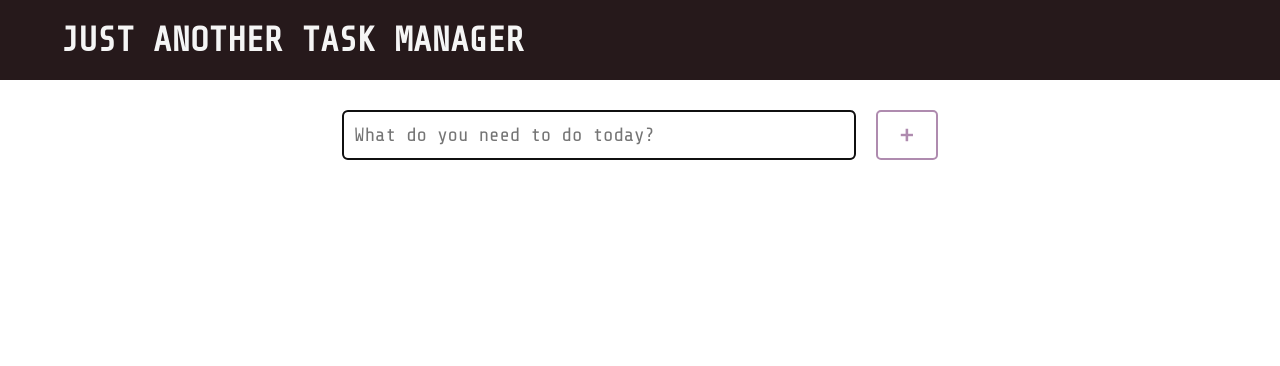
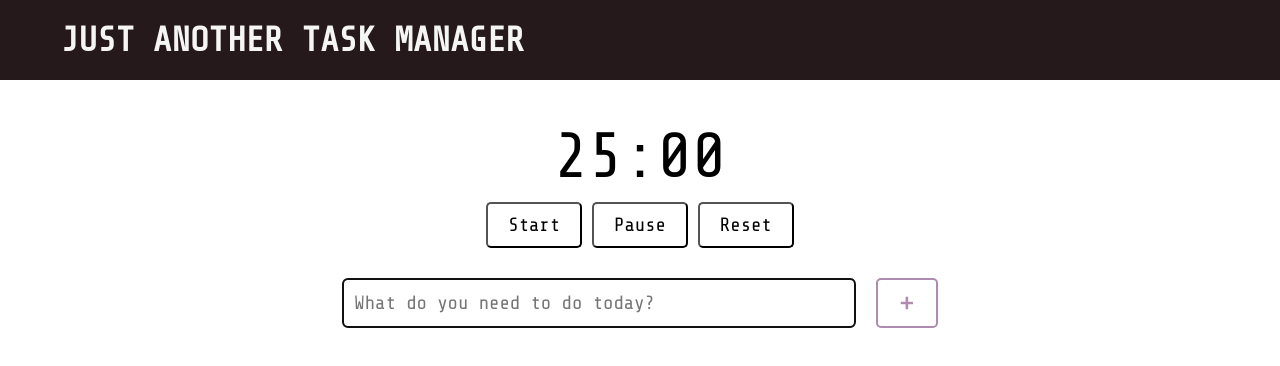
Before and after one commit to VictorGom3s/JustAnotherTaskManager, a React (Create React App) app: page / in a window 1280 px wide. Shown: the top 366 px of the page. Built offline with nearby package versions, Linux system fonts and the light colour scheme.

Commit message:
Some pomodoro timer progress

```diff
--- a/package.json
+++ b/package.json
@@ -33,5 +33,8 @@
       "last 1 firefox version",
       "last 1 safari version"
     ]
+  },
+  "devDependencies": {
+    "eslint-plugin-react-hooks": "^4.0.0"
   }
 }
--- a/src/App.js
+++ b/src/App.js
@@ -4,11 +4,14 @@ import swal from "sweetalert";
 import Header from "./components/header/Header";
 import TaskInput from "./components/taskInput/TaskInput";
 import TaskList from "./components/taskList/TaskList";
+import Pomodoro from "./components/pomodoro/Pomodoro";
 
 import db from "./config/db";
 
 function App() {
   const [allTasks, setAllTasks] = useState([]);
+  const [minutes, setMinutes] = useState(25);
+  const [seconds, setSeconds] = useState(0);
 
   useEffect(() => {
     db.task.toArray().then((result) => {
@@ -51,9 +54,23 @@ function App() {
     });
   };
 
+  const handleMinutesChange = (value) => {
+    setMinutes(value);
+  };
+
+  const handleSecondsChange = (value) => {
+    setSeconds(value);
+  };
+
   return (
     <div>
       <Header></Header>
+      <Pomodoro
+        minutes={minutes}
+        seconds={seconds}
+        onMinutesPassed={handleMinutesChange}
+        onSecondsPassed={handleSecondsChange}
+      />
       <TaskInput onTaskInputChange={handleTaskInputSubmit} />
       <TaskList
         data={allTasks}
--- /dev/null
+++ b/src/components/pomodoro/Clock.js
@@ -0,0 +1,19 @@
+import React from "react";
+
+const Clock = ({ minutes, seconds }) => {
+  const formatSeconds = () => {
+    return seconds < 10 ? `0${seconds}` : seconds;
+  };
+
+  const formatMinutes = () => {
+    return minutes < 10 ? `0${minutes}` : minutes;
+  };
+
+  return (
+    <span className="clock">
+      {formatMinutes()}:{formatSeconds()}
+    </span>
+  );
+};
+
+export default Clock;
--- /dev/null
+++ b/src/components/pomodoro/Controls.js
@@ -0,0 +1,15 @@
+import React from "react";
+
+const Controls = ({ startTimer }) => {
+  return (
+    <div>
+      <button onClick={() => startTimer()} className="btn btn-start">
+        Start
+      </button>
+      <button className="btn btn-pause">Pause</button>
+      <button className="btn btn-reset">Reset</button>
+    </div>
+  );
+};
+
+export default Controls;
--- /dev/null
+++ b/src/components/pomodoro/Pomodoro.js
@@ -0,0 +1,36 @@
+import React from "react";
+import Clock from "./Clock";
+import Controls from "./Controls";
+
+import "./Pomodoro.scss";
+import swal from "sweetalert";
+
+const Pomodoro = ({ minutes, seconds, onMinutesPassed, onSecondsPassed }) => {
+  let invervalID;
+
+  const startTimer = () => {
+    invervalID = setInterval(timer, 1000);
+  };
+
+  const timer = () => {
+    if (seconds > 0) {
+      onSecondsPassed(--seconds);
+    } else if (seconds === 0 && minutes > 0) {
+      seconds = 59;
+      onSecondsPassed(seconds);
+      onMinutesPassed(--minutes);
+    } else if (seconds === 0 && minutes === 0) {
+      clearInterval(invervalID);
+      swal("Good job", "Time to take a walk!", "warning");
+    }
+  };
+
+  return (
+    <div className="pomodoro">
+      <Clock minutes={minutes} seconds={seconds} />
+      <Controls startTimer={startTimer} />
+    </div>
+  );
+};
+
+export default Pomodoro;
--- /dev/null
+++ b/src/components/pomodoro/Pomodoro.scss
@@ -0,0 +1,12 @@
+.pomodoro {
+  display: flex;
+  margin: 30px auto;
+  width: 100%;
+  justify-content: center;
+  align-items: center;
+  flex-direction: column;
+  .clock {
+    margin: 10px auto;
+    font-size: 4rem;
+  }
+}
--- a/src/components/taskList/TaskList.js
+++ b/src/components/taskList/TaskList.js
@@ -3,8 +3,8 @@ import "./TaskList.scss";
 import swal from "sweetalert";
 
 const TaskList = ({ data, onTaskDelete, onTaskComplete, onTaskEdit }) => {
-  const editTaskDialog = (task) => {
-    swal({
+  const editTaskDialog = async (task) => {
+    const value = await swal({
       title: "Edit Task",
       content: {
         element: "input",
@@ -15,11 +15,11 @@ const TaskList = ({ data, onTaskDelete, onTaskComplete, onTaskEdit }) => {
         },
       },
       button: "Save",
-    }).then((value) => {
-      if (value) {
-        onTaskEdit(task.id, value);
-      }
     });
+
+    if (value) {
+      onTaskEdit(task.id, value);
+    }
   };
 
   return (
```
Also changed, not shown: 1 other file (tests, documents, lock files or other folders).
